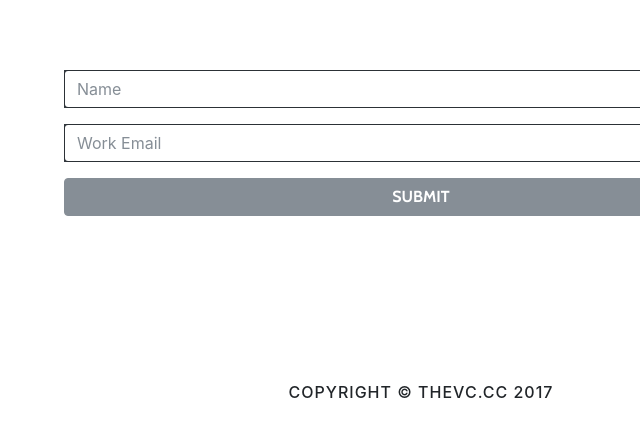
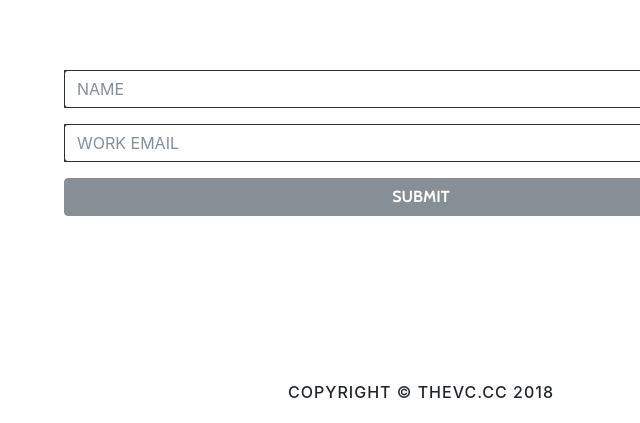
Before and after one commit to thevccc/web, a website with bundled scripts: page index.html in a window 1280 px wide. Shown: the part 835-1258 px from the top of the page, 219-859 px from the left. Built offline with nearby package versions, Linux system fonts and the light colour scheme.

Commit message:
Update 1
changed copyright and caps'd form

```diff
--- a/index.html
+++ b/index.html
@@ -68,9 +68,9 @@
           <h2>SIGN UP</h2>
           <form action="https://thevc.us17.list-manage.com/subscribe/post?u=efc0061f15269179eb634932b&amp;id=faf0196fd8" method="post" target="_blank" class="p-2">
             <div class="form-group bg-dark">
-              <input type="text" class="form-control" id="mce-FNAME" placeholder="Name" name="FNAME"> </div>
+              <input type="text" class="form-control" id="mce-FNAME" placeholder="NAME" name="FNAME"> </div>
             <div class="form-group bg-dark">
-              <input type="email" class="form-control" id="mce-EMAIL" placeholder="Work Email" name="EMAIL" required="required"> </div>
+              <input type="email" class="form-control" id="mce-EMAIL" placeholder="WORK EMAIL" name="EMAIL" required="required"> </div>
             <button type="submit" class="btn btn-secondary w-100">Submit</button>
             <div style="position: absolute; left: -5000px;" aria-hidden="true">
               <input type="text" name="b_97f1bc02efa56031b67a2b00f_fc7b4ce646" tabindex="-1" value=""> </div>
@@ -93,7 +93,7 @@
     <div class="container text-center">
       <div class="row">
         <div class="col-md-12">
-          <h6 class="" contenteditable="true">Copyright © TheVC.CC 2017</h6>
+          <h6 class="" contenteditable="true">Copyright © TheVC.CC 2018</h6>
         </div>
       </div>
     </div>
```
